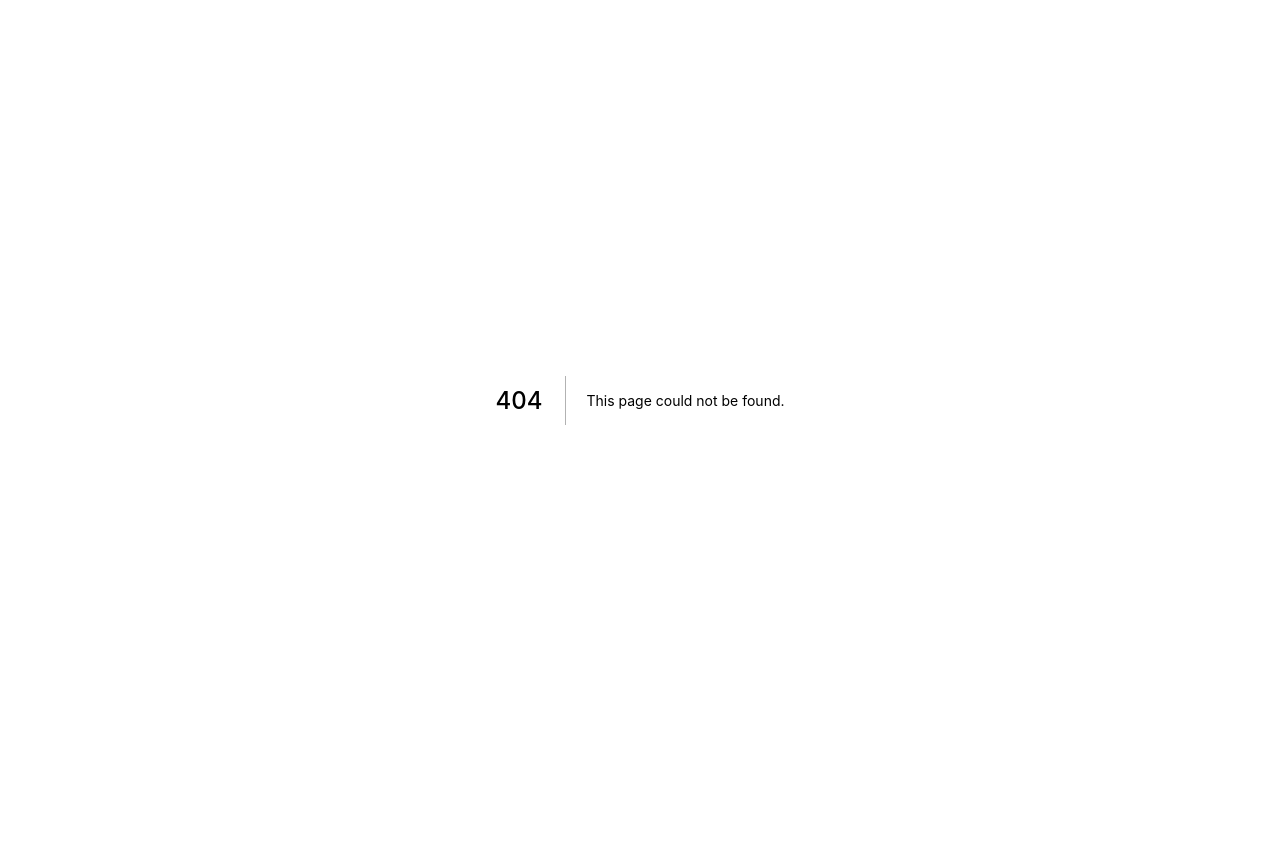
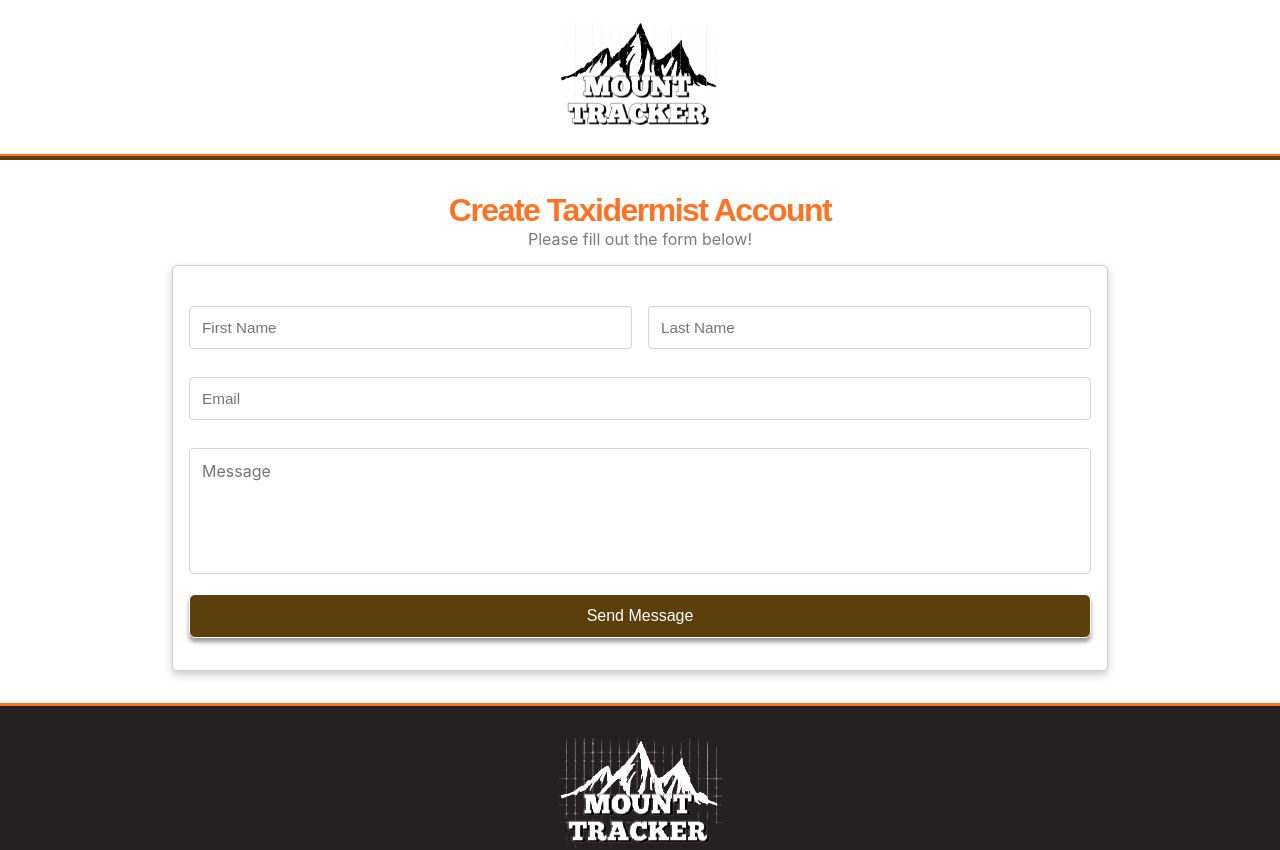
Before and after one commit to FrancisCalizo/ohio-taxidermy-supply, a Next.js app: page /taxidermist/create-profile in a window 1280 px wide. Before the commit this address had no page. Shown: the top 850 px of the page. Before the commit the page ends 800 px from the top, so only its background shows below. Built offline with nearby package versions, Linux system fonts and the light colour scheme.

Commit message:
feat: [WIP] Create Taxidermist profile account creation page

```diff
--- /dev/null
+++ b/pages/taxidermist/create-profile.tsx
@@ -0,0 +1,202 @@
+import React from 'react';
+import styled from 'styled-components';
+import { useForm } from 'react-hook-form';
+import { darken } from 'polished';
+
+import SiteLayout from 'components/layout/SiteLayout';
+
+type FormValues = {
+  firstName: string;
+  lastName: string;
+  email: string;
+  message: string;
+};
+
+export default function CreateProfile() {
+  const {
+    register,
+    handleSubmit,
+    formState: { errors, isSubmitting },
+  } = useForm<FormValues>();
+
+  const onSubmit = (data: FormValues) => {
+    console.log('data', data);
+  };
+
+  return (
+    <div>
+      <Container>
+        <h2 className="section-title">Create Taxidermist Account</h2>
+        <p className="desc">Please fill out the form below!</p>
+
+        <FormContainer>
+          <form onSubmit={handleSubmit(onSubmit)}>
+            <div className="grid-container">
+              <div className="first-name-container">
+                <Input
+                  type="text"
+                  id="firstName"
+                  placeholder="First Name"
+                  {...register('firstName', { required: 'This field is required' })}
+                />
+                {errors.firstName && (
+                  <InputErrorMessage>{errors.firstName.message}</InputErrorMessage>
+                )}
+              </div>
+
+              <div className="last-name-container">
+                <Input
+                  type="text"
+                  id="lastName"
+                  placeholder="Last Name"
+                  {...register('lastName', { required: 'This field is required' })}
+                />
+                {errors.lastName && (
+                  <InputErrorMessage>{errors.lastName.message}</InputErrorMessage>
+                )}
+              </div>
+
+              <div className="email-container">
+                <Input
+                  type="email"
+                  id="email"
+                  placeholder="Email"
+                  {...register('email', {
+                    required: 'This field is required',
+                    pattern: {
+                      value: /^[^\s@]+@[^\s@]+\.[^\s@]+$/,
+                      message: 'Entered value does not match email format',
+                    },
+                  })}
+                />
+                {errors.email && <InputErrorMessage>{errors.email.message}</InputErrorMessage>}
+              </div>
+
+              <div className="message-container">
+                <TextArea
+                  id="message"
+                  placeholder="Message"
+                  rows={5}
+                  {...register('message', { required: 'This field is required' })}
+                />
+                {errors.message && <InputErrorMessage>{errors.message.message}</InputErrorMessage>}
+              </div>
+              <Button id="submit-button" disabled={isSubmitting} isSubmitting={isSubmitting}>
+                Send Message
+              </Button>
+            </div>
+          </form>
+        </FormContainer>
+      </Container>
+    </div>
+  );
+}
+
+const InputErrorMessage = styled.p`
+  color: ${(props) => props.theme.colors.danger};
+  font-size: 12px !important;
+  width: 100%;
+  margin: 0 2px 0;
+`;
+
+const Container = styled.div`
+  max-width: 1000px;
+  padding: 2rem;
+  margin: 0 auto;
+
+  p {
+    font-size: calc(16px + (20 - 16) * ((100vw - 400px) / (1800 - 400)));
+  }
+
+  .section-title {
+    font-family: Arial, Helvetica, sans-serif;
+    color: ${({ theme }) => theme.colors.orange};
+    text-align: center;
+    font-size: 2rem;
+    letter-spacing: -1.5px;
+    margin: 0;
+  }
+
+  .desc {
+    text-align: center;
+    margin: 0 0 1rem;
+    font-size: 16px;
+    color: ${({ theme }) => theme.colors.gray};
+  }
+`;
+
+const FormContainer = styled.div`
+  border: 1px solid rgba(0, 0, 0, 0.2);
+  padding: 2rem 1rem;
+  border-radius: 5px;
+  box-shadow: 0 4px 8px 0 rgba(0, 0, 0, 0.2);
+
+  & .grid-container {
+    display: grid;
+    grid-template-columns: repeat(2, 1fr);
+    column-gap: 1rem;
+    row-gap: 0.75rem;
+
+    @media (max-width: 630px) {
+      grid-template-columns: repeat(1, 1fr);
+    }
+  }
+
+  .email-container,
+  .message-container,
+  #submit-button {
+    grid-column: 1/-1;
+  }
+`;
+
+const Input = styled.input`
+  display: block;
+  width: 100%;
+  font-size: calc(14px + (16 - 14) * ((100vw - 400px) / (1800 - 400)));
+  padding: ${(props) => props.theme.input.padding};
+  margin: 0.5rem 0;
+  border: 1px solid lightgray;
+  border-radius: 4px;
+
+  ${(props) => props.theme.global.setInputFocus(darken(0.1, props.theme.colors.orange))}
+`;
+
+const TextArea = styled.textarea<{ rows: number }>`
+  width: 100%;
+  display: block;
+  font-size: ${(props) => props.theme.input.fontSize};
+  padding: ${(props) => props.theme.input.padding};
+  margin: 0.5rem 0;
+  border: 1px solid lightgray;
+  border-radius: 4px;
+  resize: none;
+
+  ${(props) => props.theme.global.setInputFocus(darken(0.1, props.theme.colors.orange))}
+`;
+
+const Button = styled.button<{ isSubmitting?: boolean }>`
+  display: block;
+  width: 100%;
+  background: ${({ theme, isSubmitting }) => (isSubmitting ? 'lightgray' : theme.colors.brown)};
+  color: white;
+  border: 0.5px solid white;
+  padding: 0.75rem 1rem;
+  border-radius: 6px;
+  font-size: 1rem;
+  cursor: ${({ isSubmitting }) => (isSubmitting ? 'not-allowed' : 'pointer')};
+  box-shadow: ${(props) => props.theme.button.boxShadow};
+  transition: background 300ms ease-in-out, transform 150ms ease-in-out;
+
+  &:hover {
+    background: ${(props) =>
+      props.isSubmitting ? 'lightgray' : darken(0.05, props.theme.colors.brown)};
+  }
+
+  &:hover:not(#submit-button) {
+    transform: scale(1.02);
+  }
+
+  ${(props) => props.theme.global.setFocus('#fff')}
+`;
+
+CreateProfile.getLayout = (page: any) => <SiteLayout>{page}</SiteLayout>;
```
Also changed, not shown: pages/taxidermist/index.tsx (+6 -3 lines).
